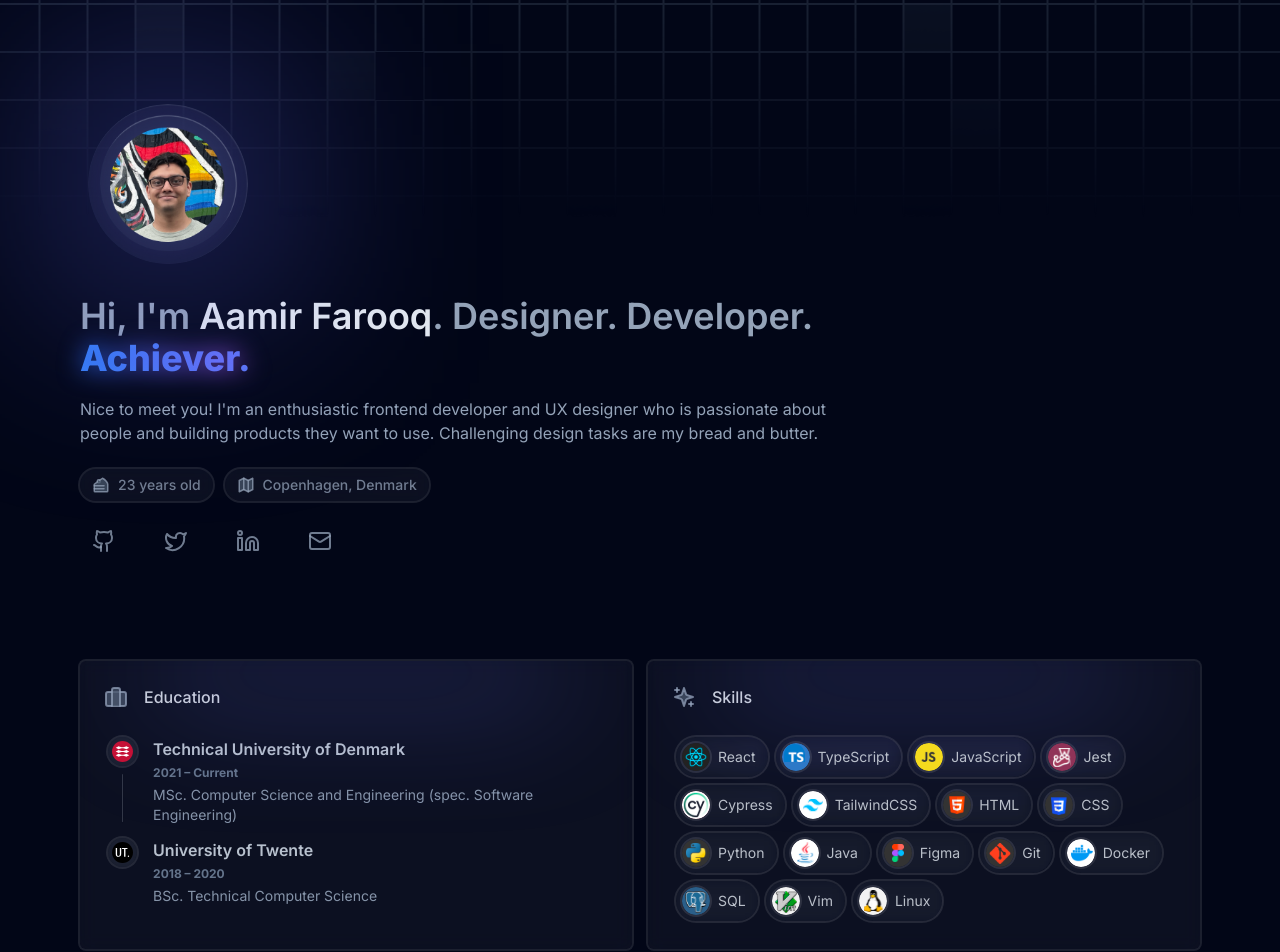
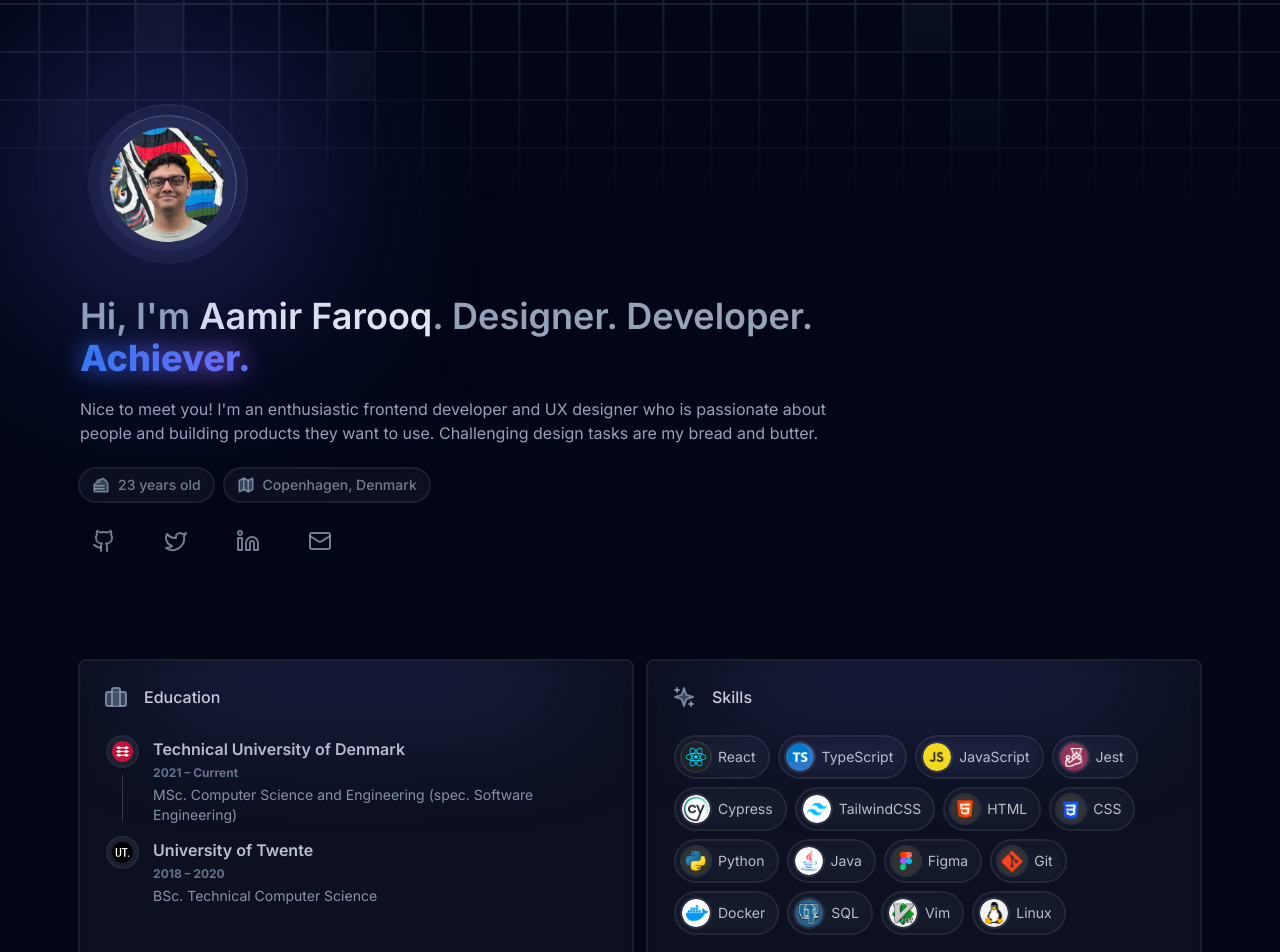
Before and after one commit to SlimShadyIAm/portfolio, a Next.js app: page / in a window 1280 px wide. Shown: the top 952 px of the page. Built offline with nearby package versions, Linux system fonts and the light colour scheme.

Commit message:
Tweak gaps

```diff
--- a/src/components/Overview/Skills/index.tsx
+++ b/src/components/Overview/Skills/index.tsx
@@ -28,7 +28,7 @@
         <Sparkles className="fill-slate-600/75 text-sm text-slate-400/75" />
         <h2 className="font-medium text-slate-200/90">Skills</h2>
       </div>
-      <div className="flex flex-wrap gap-2 p-1">
+      <div className="flex flex-wrap gap-3 p-1">
         {skills.map((skill) => (
           <SkillBadge key={skill} name={skill} />
         ))}
```
